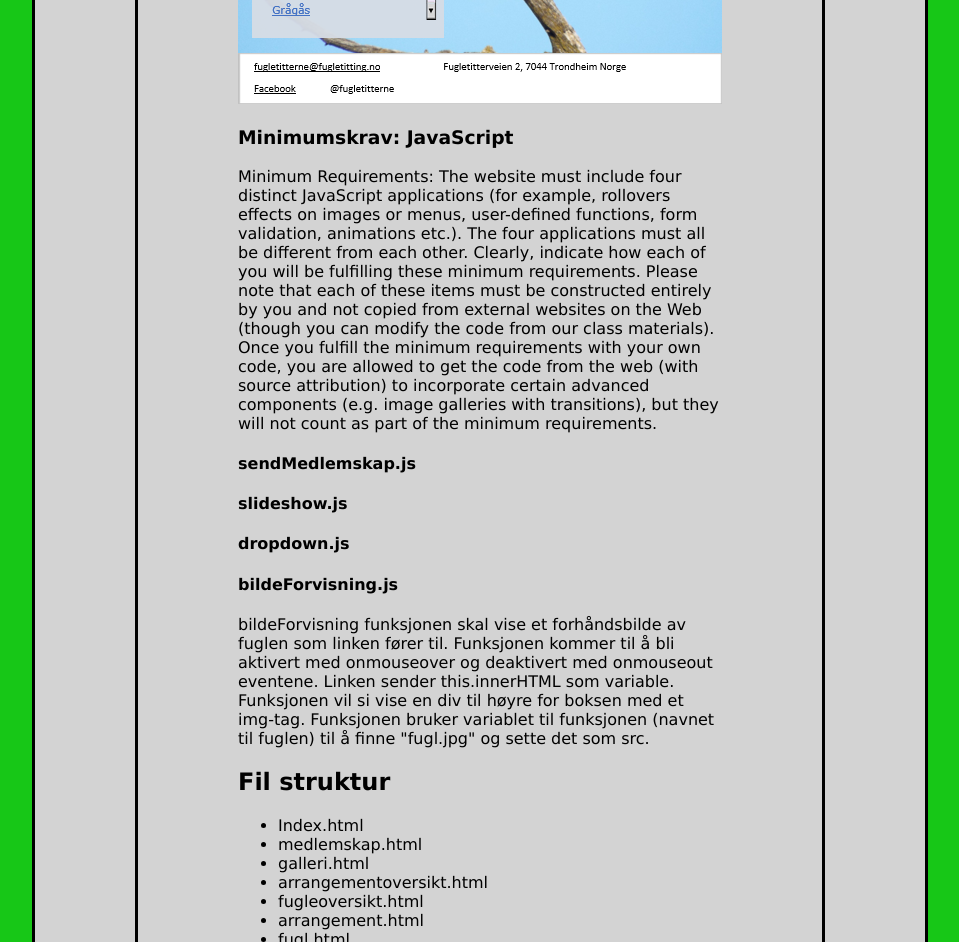
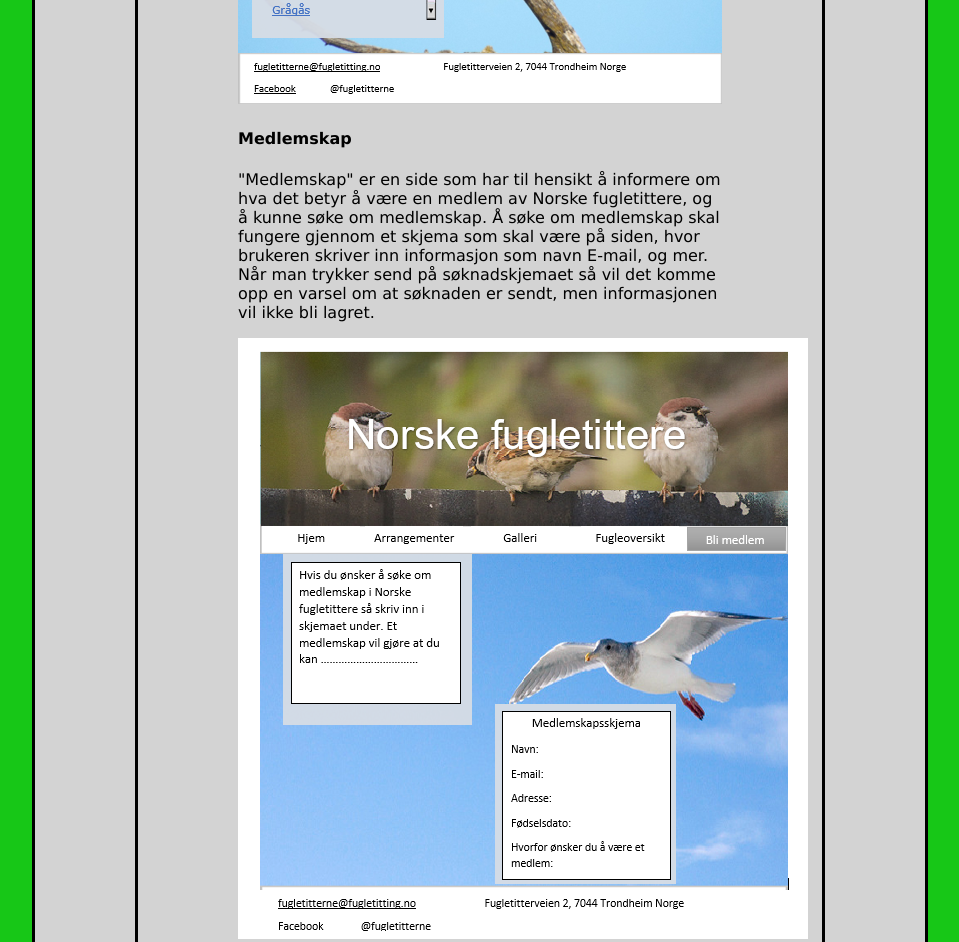
Before and after one commit to mamikals/it2805gruppe31, a plain HTML site: page P2_design_31.html in a window 1280 px wide. Shown: the part 3980-4922 px from the top of the page, without its empty margins (160-1119 px from the left). Drawn offline with Linux system fonts and the light colour scheme.

Commit message:
la til medlemskap

```diff
--- a/P2_design_31.html
+++ b/P2_design_31.html
@@ -68,7 +68,14 @@
            det mulig å søke etter fuglene. Det skal også finnes en annen boks på siden som viser de mest besøkte fulgene.
            Siden følger det generelle oppsette av nettstedet.</p>
            <img src="mock_up_fugleoversikt.png" alt="mock-up av fugleoversikt">
+        <h4>Medlemskap</h4>
+        <p>"Medlemskap" er en side som har til hensikt å informere om hva det betyr å være en
+           medlem av Norske fugletittere, og å kunne søke om medlemskap. Å søke om medlemskap skal fungere gjennom et skjema som skal være på siden,
+           hvor brukeren skriver inn informasjon som navn E-mail, og mer. Når man trykker send på søknadskjemaet så vil det komme opp en varsel om at
+           søknaden er sendt, men informasjonen vil ikke bli lagret.
 
+        </p>
+        <img src="mock_up_medlemskap_tekst.PNG" alt="mock-up av medlemskapside">
       <h3>Minimumskrav: JavaScript</h3>
       <p> Minimum Requirements: The website must include four distinct JavaScript applications
         (for example, rollovers effects on images or menus, user-defined functions, form validation, animations etc.).
```
Also changed, not shown: 1 other file.
